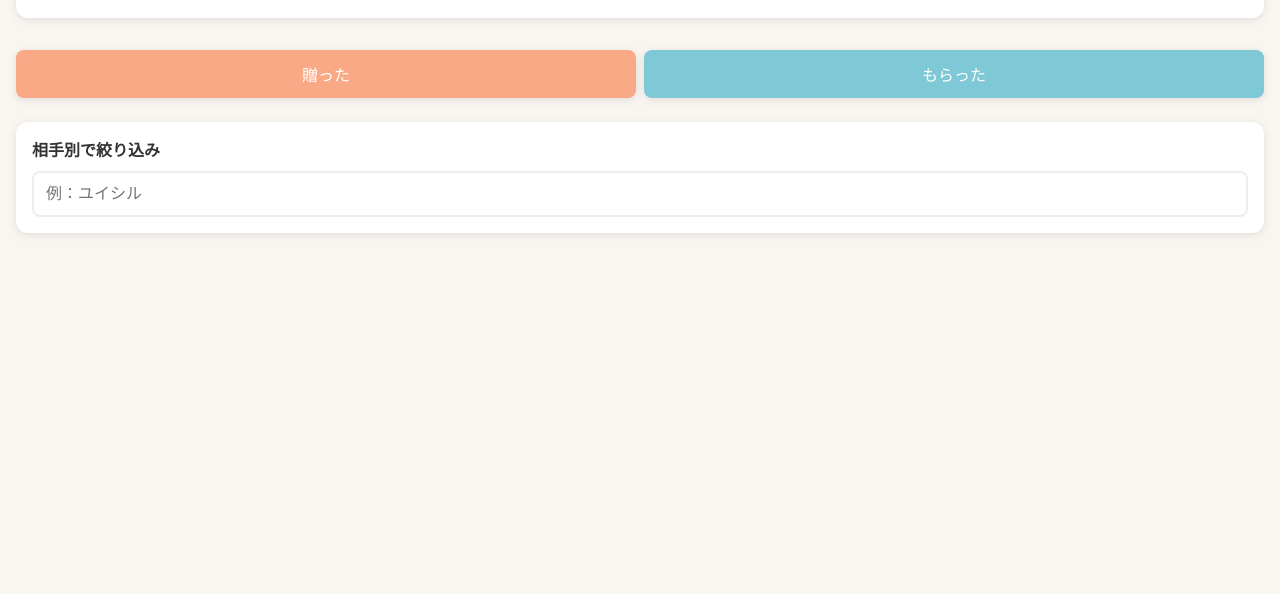
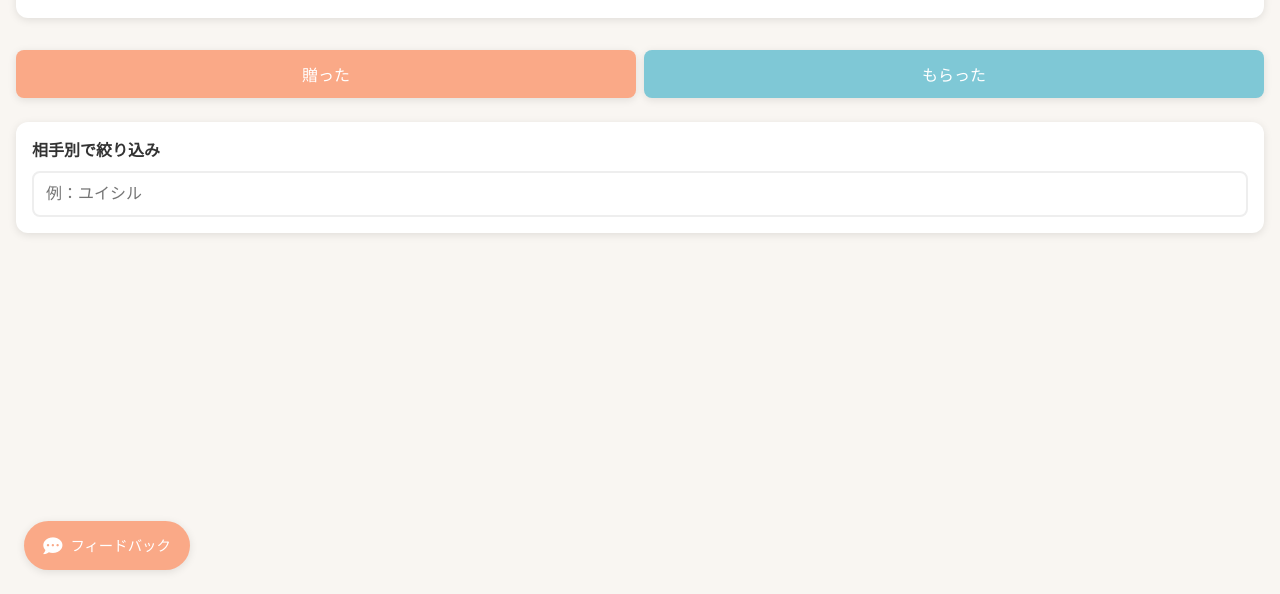
Before and after one commit to yuisil-dev/yuisil-alpha, a plain HTML site: page index.html in a window 1280 px wide. Shown: the part 206-800 px from the top of the page. Drawn offline with Linux system fonts and the light colour scheme.

Commit message:
feat: add floating feedback button with icon and text

```diff
--- a/css/main.css
+++ b/css/main.css
@@ -6,7 +6,7 @@
 body {
   font-family: -apple-system, BlinkMacSystemFont, "Segoe UI", Roboto, "Helvetica Neue", Arial, sans-serif;
   margin: 0;
-  padding: 1rem;
+  padding: 1rem 1rem 4rem 1rem;
   background-color: var(--background-color);
   color: var(--text-color);
   line-height: 1.6;
@@ -39,3 +39,32 @@ h1 {
     padding: 0.5rem;
   }
 }
+
+/* フローティングフィードバックボタン */
+.feedback-button {
+  position: fixed; /* 画面に固定 */
+  bottom: 1.5rem; /* 下からの距離 */
+  left: 1.5rem; /* 左からの距離 */
+  background-color: var(--primary-color); /* ボタンの背景色 */
+  color: white; /* テキスト色 */
+  padding: 0.8rem 1.2rem; /* 内側の余白 */
+  border-radius: 2rem; /* 角丸 */
+  text-decoration: none; /* 下線をなくす */
+  font-size: 0.9rem; /* フォントサイズ */
+  box-shadow: var(--shadow); /* 影 */
+  z-index: 1000; /* 他の要素より前面に */
+  transition: opacity 0.2s;
+  display: flex; /* アイコンとテキストを横並びに */
+  align-items: center; /* 垂直方向中央揃え */
+  gap: 0.5rem; /* アイコンとテキストの間隔 */
+  width: auto; /* 幅を自動調整 */
+  height: auto; /* 高さを自動調整 */
+}
+
+.feedback-button i {
+    font-size: 1.2rem; /* アイコンサイズ */
+}
+
+.feedback-button:hover {
+  opacity: 0.9;
+}
--- a/index.html
+++ b/index.html
@@ -7,6 +7,11 @@
   <link rel="stylesheet" href="css/variables.css">
   <link rel="stylesheet" href="css/main.css">
   <link rel="stylesheet" href="css/components.css">
+  <link rel="preconnect" href="https://fonts.googleapis.com">
+  <link rel="preconnect" href="https://fonts.gstatic.com" crossorigin>
+  <link href="https://fonts.googleapis.com/css2?family=Noto+Sans+JP:wght@400;700&display=swap" rel="stylesheet">
+  <!-- Font Awesome for icons -->
+  <link rel="stylesheet" href="https://cdnjs.cloudflare.com/ajax/libs/font-awesome/6.0.0/css/all.min.css">
 </head>
 <body>
   <header>
@@ -60,5 +65,10 @@
   <div id="entryList"></div>
 
   <script type="module" src="js/app.js"></script>
+
+  <!-- フローティングフィードバックボタン -->
+  <a href="https://forms.gle/1ontRjM3WK32XnDv6" class="feedback-button" target="_blank" rel="noopener noreferrer">
+    <i class="fas fa-comment-dots"></i> フィードバック
+  </a>
 </body>
 </html>
```
